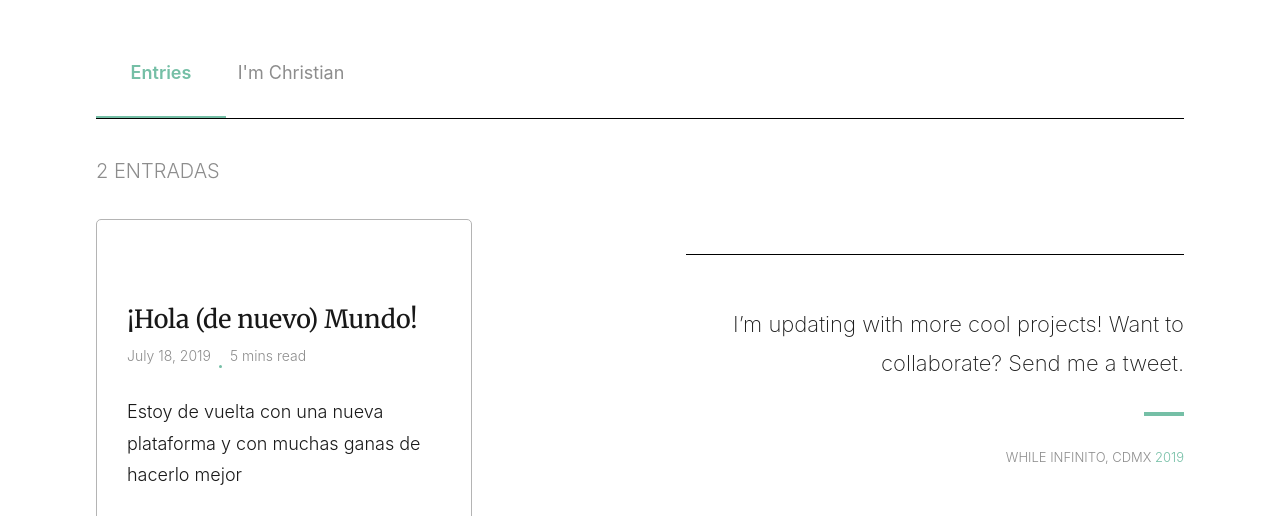
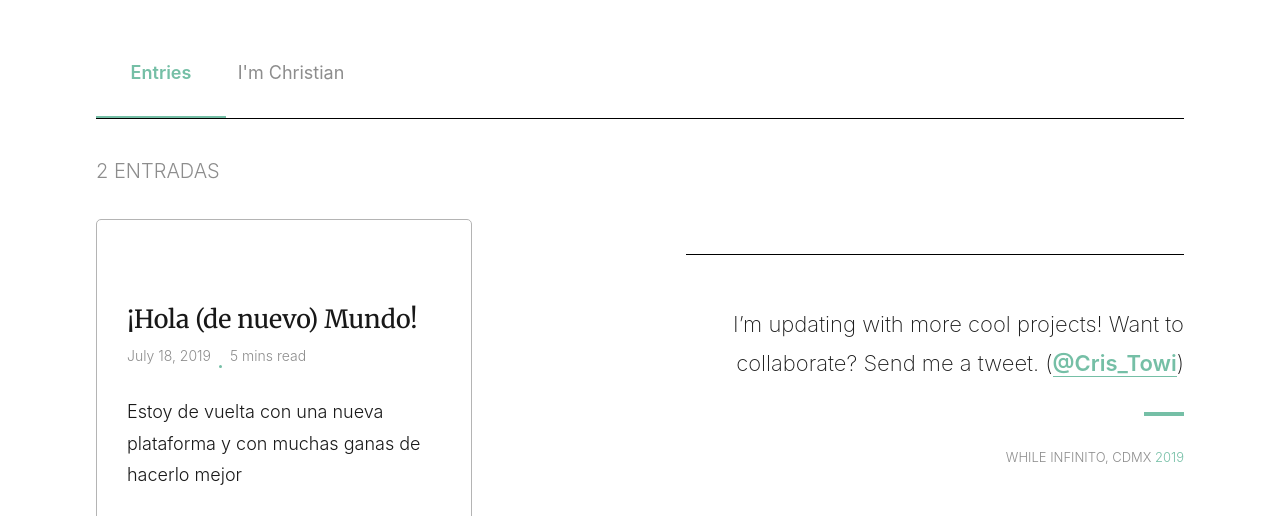
Before and after one commit to CrisTowi/while-infinito, a Gatsby site: page / in a window 1280 px wide. Shown: the part 269-785 px from the top of the page. Built offline with nearby package versions, Linux system fonts and the light colour scheme; Gatsby itself is replaced by a stand-in of ours; some packages are replaced by stand-ins of ours.

Commit message:
Add a link to my witter where the tweets section is going to be

```diff
--- a/src/containers/Entries/index.js
+++ b/src/containers/Entries/index.js
@@ -29,7 +29,7 @@ const Entries = ({ posts }) => {
               <Tag title="React"/> */}
             </div>
             <div className="info-aknowledgment">
-              <p>I’m updating with more cool projects! Want to collaborate? Send me a tweet.</p>
+              <p>I’m updating with more cool projects! Want to collaborate? Send me a tweet. (<a className="bio-link" href="https://twitter.com/Cris_Towi" target="_blank" rel="noreferrer">@Cris_Towi</a>)</p>
             </div>
             <div className="blue-divider blue-divider--right"></div>
             <div className="info-footer">
```
